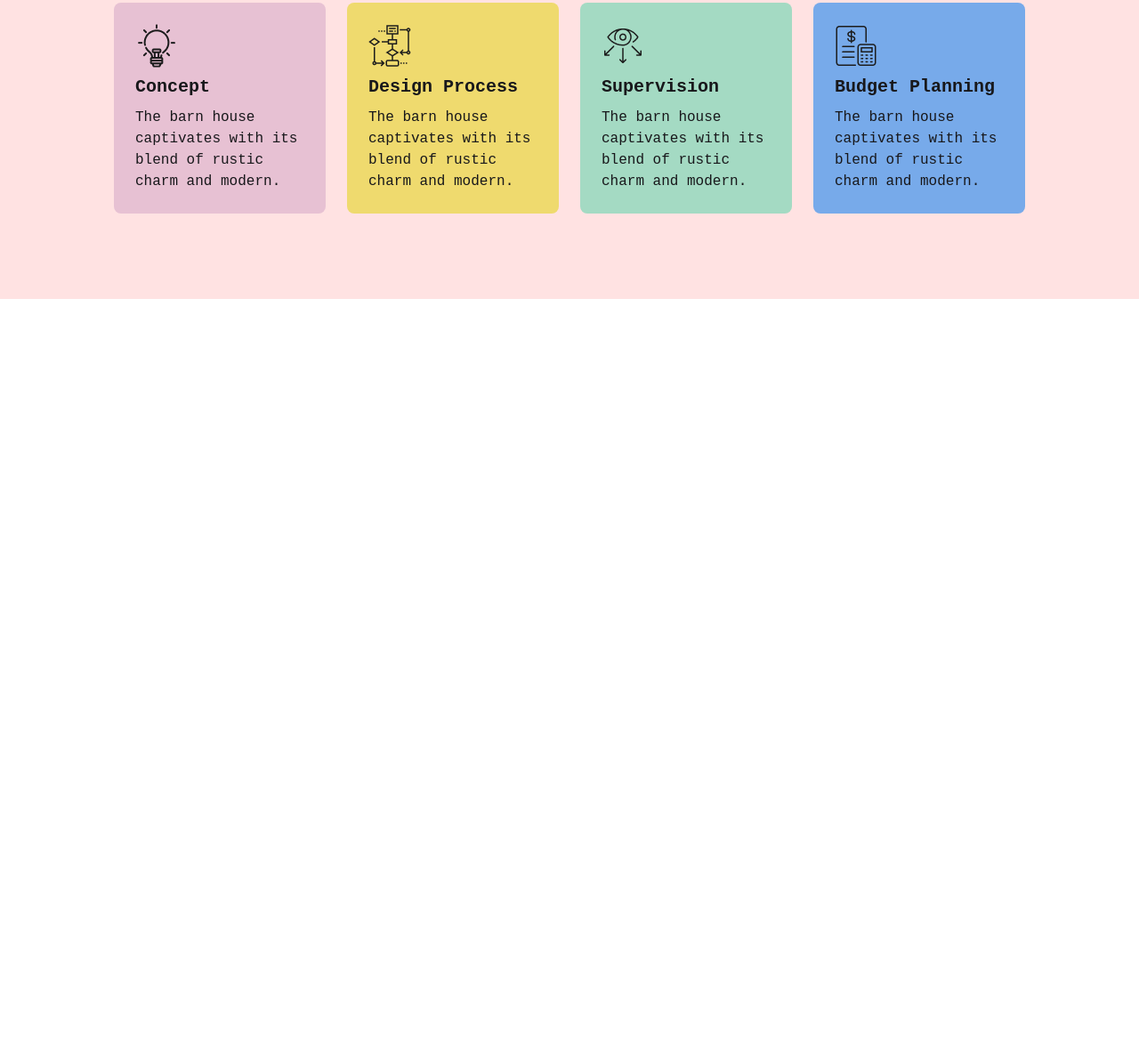
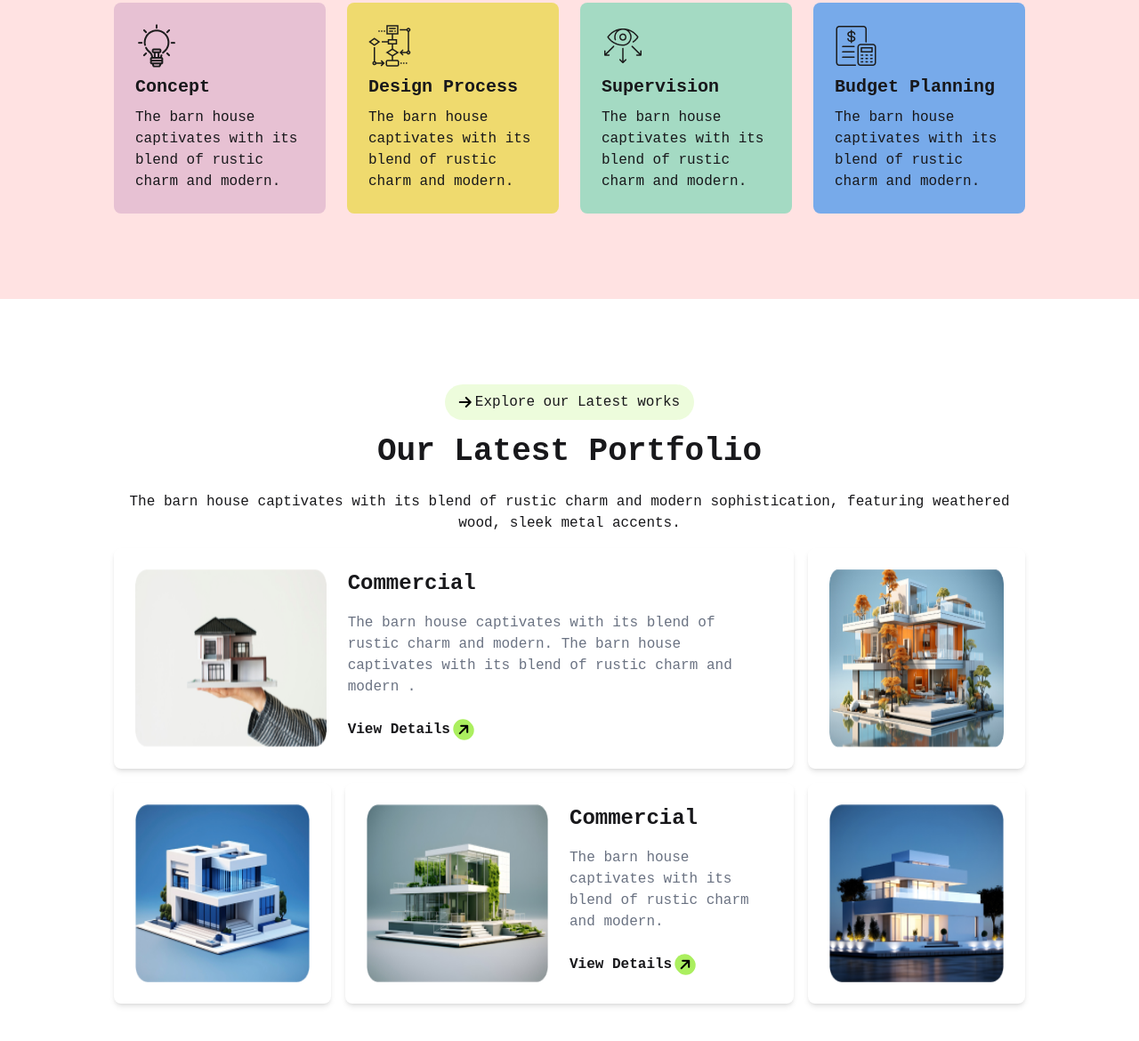
Before and after one commit to RoyShanto/Ass-3_Interior_with_tailwind_daisyui, a plain HTML site: page index.html in a window 1280 px wide. Shown: the part 2042-3212 px from the top of the page at 89% size. Before the commit the page ends 2378 px from the top, so only its background shows below. Drawn offline with nearby package versions, Linux system fonts and the light colour scheme; a web font is replaced by a local one.

Commit message:
latest portfolio section with 3 responsive done

```diff
--- a/index.html
+++ b/index.html
@@ -180,7 +180,61 @@
                 </div>
             </div>
         </div>
-
+        <!-- latest portfolio section -->
+        <div class="lg:px-32 md:px-8 max-sm:px-5 lg:py-24 py-16 lg:bg-white md:bg-red-100 max-sm:bg-red-100">
+            <div class="space-y-4">
+                <div class="text-center">
+                    <button class="flex items-center bg-[#acef5f38] space-x-1 px-4 py-2 rounded-full mb-4 mx-auto ">
+                        <i class="fa-solid fa-arrow-right text-black"></i>
+                        <p>Explore our Latest works</p>
+                    </button>
+                    <div class="space-y-6">
+                        <h1 class="lg:text-4xl md:text-3xl max-sm:text-2xl font-bold">Our Latest Portfolio</h1>
+                        <p>The barn house captivates with its blend of rustic charm and modern sophistication, featuring weathered wood, sleek metal accents.</p>
+                    </div>
+                </div>
+                <div class="grid md:grid-cols-4 gap-4">
+                    <div class="bg-white p-6 shadow-md rounded-lg md:space-x-6 lg:col-span-3 md:col-span-full grid md:grid-cols-3 max-sm:grid-cols-1">
+                        <div class="col-span-1">
+                            <img src="Interio/assets/img1.png" alt="" class="w-full h-full">
+                        </div>
+                        <div class="col-span-2 max-sm:col-span-1 space-y-4">
+                            <h4 class="md:text-2xl max-sm:text-xl font-bold">Commercial</h4>
+                            <p class="text-gray-500 text-base">The barn house captivates with its blend of rustic charm and modern. The barn house captivates with its blend of rustic charm and modern .</p>
+                            <button class="flex items-center space-x-1 py-2">
+                                <p class="font-bold">View Details</p>
+                                <i class="fa-solid fa-arrow-right text-black bg-[#ABEF5F] p-1 -rotate-45 rounded-full"></i>
+                            </button>
+                        </div>
+                    </div>
+                    <div class="bg-white p-6 shadow-md rounded-lg lg:col-span-1 md:col-span-2">
+                        <img src="Interio/assets/img2.png" alt="" class="w-full h-full">
+                    </div>
+                    <div class="bg-white p-6 shadow-md rounded-lg lg:col-span-1 md:col-span-2 lg:order-3 md:order-6 max-sm:order-5">
+                        <img src="Interio/assets/img3.png" alt="" class="w-full h-full">
+                    </div>
+                    <div class="bg-white p-6 shadow-md rounded-lg md:space-x-6 lg:col-span-2 md:col-span-full order-4 grid lg:grid-cols-2 md:grid-cols-3">
+                        <div class="md:col-span-1">
+                            <img src="Interio/assets/img4.png" alt="" class="w-full h-full">
+                        </div>
+                        <div class="lg:col-span-1 md:col-span-2 space-y-4">
+                            <h4 class="md:text-2xl max-sm:text-xl font-bold">Commercial</h4>
+                            <p class="text-gray-500 text-base">The barn house captivates with its blend of rustic charm and modern. </p>
+                            <button class="flex items-center space-x-1 py-2">
+                                <p class="font-bold">View Details</p>
+                                <i class="fa-solid fa-arrow-right text-black bg-[#ABEF5F] p-1 -rotate-45 rounded-full"></i>
+                            </button>
+                        </div>
+                    </div>
+                    <div class="bg-white p-6 shadow-md rounded-lg lg:col-span-1 md:col-span-2 order-6">
+                        <img src="Interio/assets/img5.png" alt="" class="w-full h-full">
+                    </div>
+                    <div class="bg-white p-6 shadow-md rounded-lg md:col-span-2 lg:hidden md:order-3">
+                        <img src="Interio/assets/img5.png" alt="" class="w-full h-full">
+                    </div>
+                </div>
+            </div>
+        </div>
 
     </main>
     <!-- footer section  -->
```
